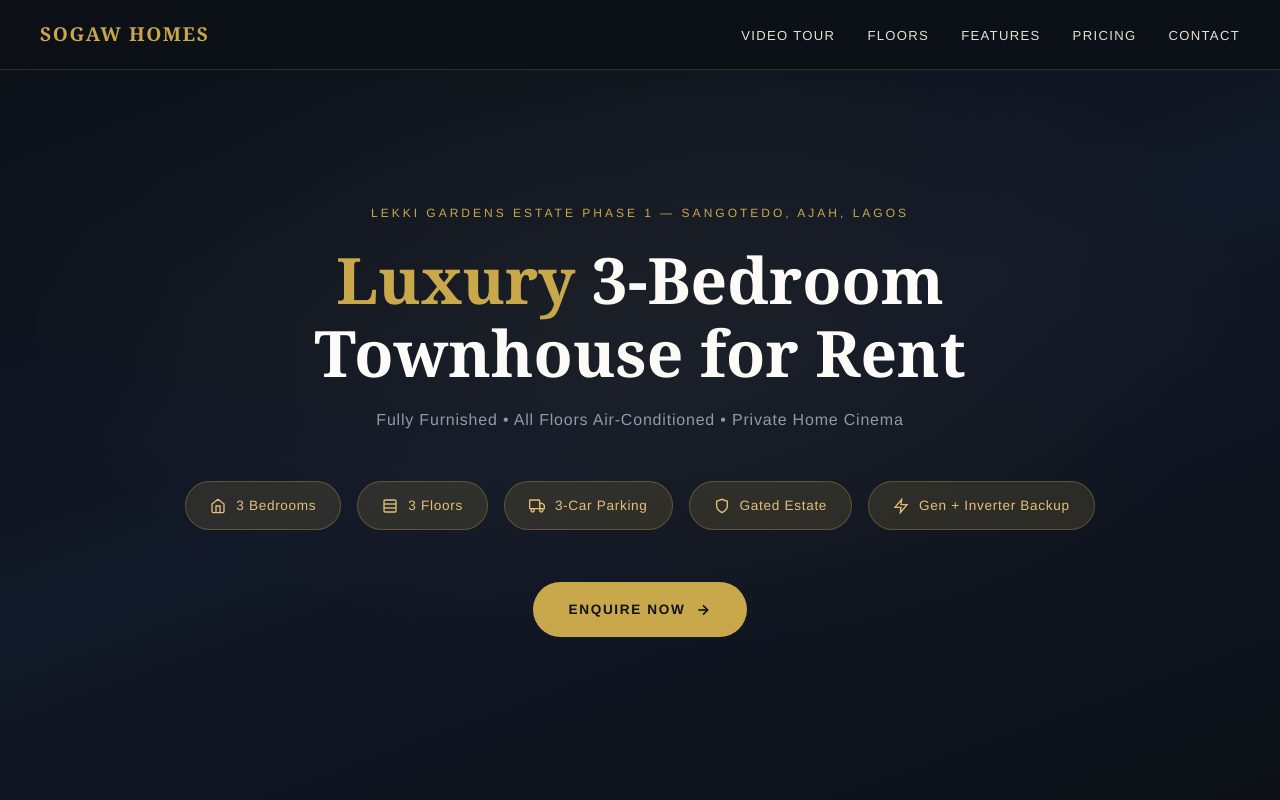
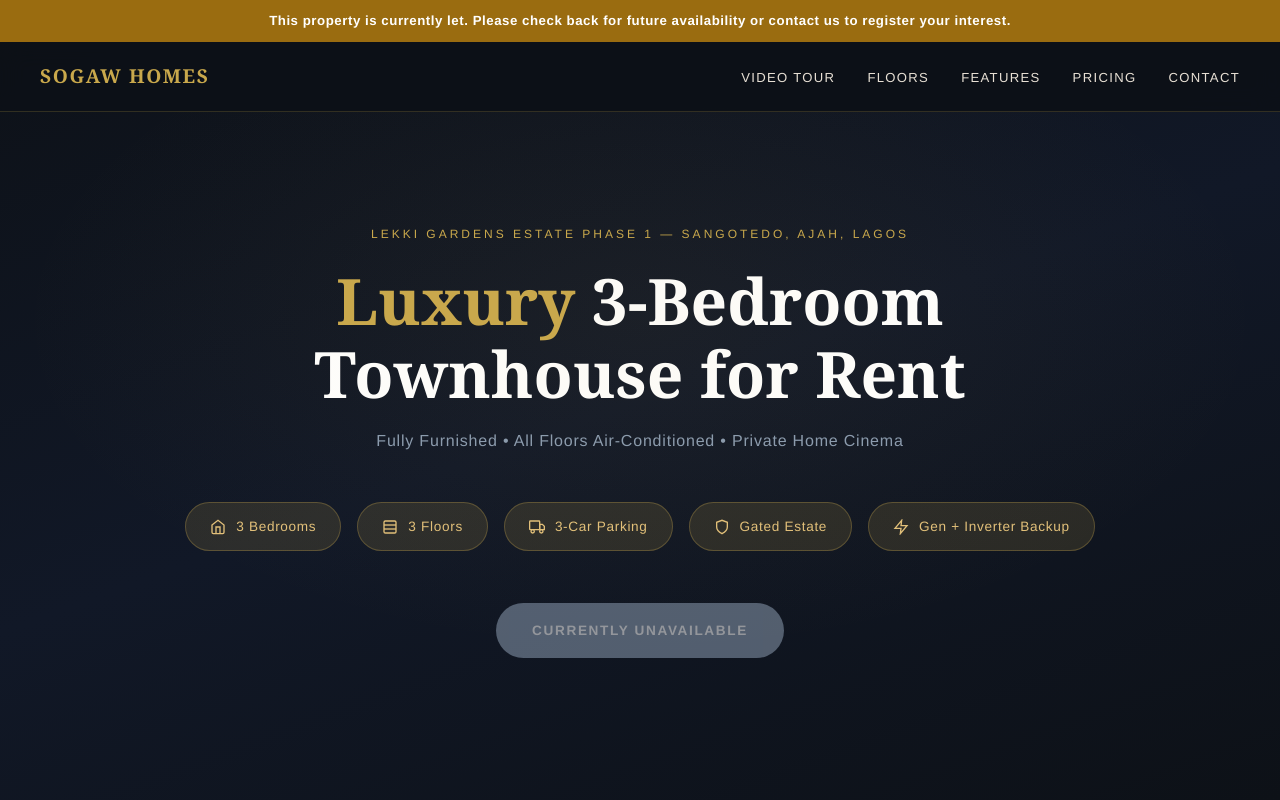
Before and after one commit to King-Kenn/sogaw-homes-listing, a plain HTML site: page index.html in a window 1280 px wide. Shown: the top 800 px of the page. Drawn offline with Linux system fonts and the light colour scheme.

Commit message:
Add currently let banner and disable booking CTA
- Fixed amber banner below nav bar with let notice
- Hero CTA changed to unclickable Currently Unavailable state
- Contact section heading updated to Register Your Interest
- Page title and meta description updated to reflect let status
- Email and WhatsApp links remain active for interest registration

Co-Authored-By: Claude Sonnet 4.6 <noreply@anthropic.com>

```diff
--- a/index.html
+++ b/index.html
@@ -3,8 +3,8 @@
 <head>
   <meta charset="UTF-8" />
   <meta name="viewport" content="width=device-width, initial-scale=1.0" />
-  <title>Sogaw Homes — 3-Bedroom Luxury Townhouse | Lekki Gardens Estate</title>
-  <meta name="description" content="Fully furnished 3-bedroom luxury townhouse in Lekki Gardens Estate Phase 1, Sangotedo, Ajah, Lagos. Private cinema, island kitchen, master suite with stone bath." />
+  <title>Sogaw Homes — 3-Bedroom Luxury Townhouse | Currently Let</title>
+  <meta name="description" content="This property is currently let. A fully furnished 3-bedroom luxury townhouse in Lekki Gardens Estate Phase 1, Sangotedo, Ajah, Lagos. Contact us to register your interest for future availability." />
   <style>
     *, *::before, *::after { box-sizing: border-box; margin: 0; padding: 0; }
 
@@ -30,6 +30,22 @@
       font-family: 'Georgia', 'Times New Roman', serif;
       line-height: 1.7;
       overflow-x: hidden;
+    }
+
+    /* ── CURRENTLY LET BANNER ── */
+    .let-banner {
+      position: fixed;
+      top: 0; left: 0; right: 0;
+      z-index: 200;
+      background: #9a6c10;
+      color: #fff;
+      text-align: center;
+      padding: 11px 24px;
+      font-family: 'Helvetica Neue', Arial, sans-serif;
+      font-size: 0.83rem;
+      font-weight: 600;
+      letter-spacing: 0.04em;
+      line-height: 1.5;
     }
 
     /* ── NAVIGATION ── */
@@ -725,6 +741,11 @@
 </head>
 <body>
 
+  <!-- CURRENTLY LET BANNER -->
+  <div class="let-banner" id="letBanner">
+    This property is currently let. Please check back for future availability or contact us to register your interest.
+  </div>
+
   <!-- NAVIGATION -->
   <nav>
     <a href="#" class="nav-brand">Sogaw Homes</a>
@@ -776,12 +797,9 @@
         Gen + Inverter Backup
       </div>
     </div>
-    <a href="#contact" class="hero-cta">
-      Enquire Now
-      <svg width="16" height="16" fill="none" stroke="currentColor" stroke-width="2.5" viewBox="0 0 24 24">
-        <line x1="5" y1="12" x2="19" y2="12"/><polyline points="12 5 19 12 12 19"/>
-      </svg>
-    </a>
+    <span class="hero-cta" style="background:var(--muted);color:#fff;opacity:0.55;cursor:not-allowed;pointer-events:none;">
+      Currently Unavailable
+    </span>
   </section>
 
   <!-- VIDEO TOUR -->
@@ -1289,11 +1307,10 @@
     <div class="container">
       <div class="contact-inner">
         <p class="section-label fade-in" style="text-align:center">Get in Touch</p>
-        <h2 class="section-title fade-in" style="text-align:center">Book a Viewing</h2>
+        <h2 class="section-title fade-in" style="text-align:center">Register Your Interest</h2>
         <div class="section-divider fade-in" style="margin:16px auto 32px"></div>
-        <p class="viewing-notice fade-in">Viewings are by appointment only. Please reach out via email or WhatsApp to schedule a visit.</p>
         <p class="fade-in">
-          Interested in making this home yours? Reach out via email or WhatsApp and our team at Sogaw Homes will arrange a private viewing at your convenience.
+          This property is currently let. If you would like to be considered for future availability, reach out via email or WhatsApp and we will keep your details on file.
         </p>
         <div class="contact-buttons fade-in">
           <a href="mailto:sogawhomes@gmail.com" class="btn btn-gold">
@@ -1332,6 +1349,20 @@
   </footer>
 
   <script>
+    // Offset nav below the let banner
+    function positionNav() {
+      const banner = document.getElementById('letBanner');
+      const nav = document.querySelector('nav');
+      const hero = document.querySelector('.hero');
+      if (banner && nav) {
+        const h = banner.offsetHeight;
+        nav.style.top = h + 'px';
+        if (hero) hero.style.paddingTop = (120 + h) + 'px';
+      }
+    }
+    positionNav();
+    window.addEventListener('resize', positionNav);
+
     // Scroll fade-in animation
     const observer = new IntersectionObserver((entries) => {
       entries.forEach(entry => {
```
